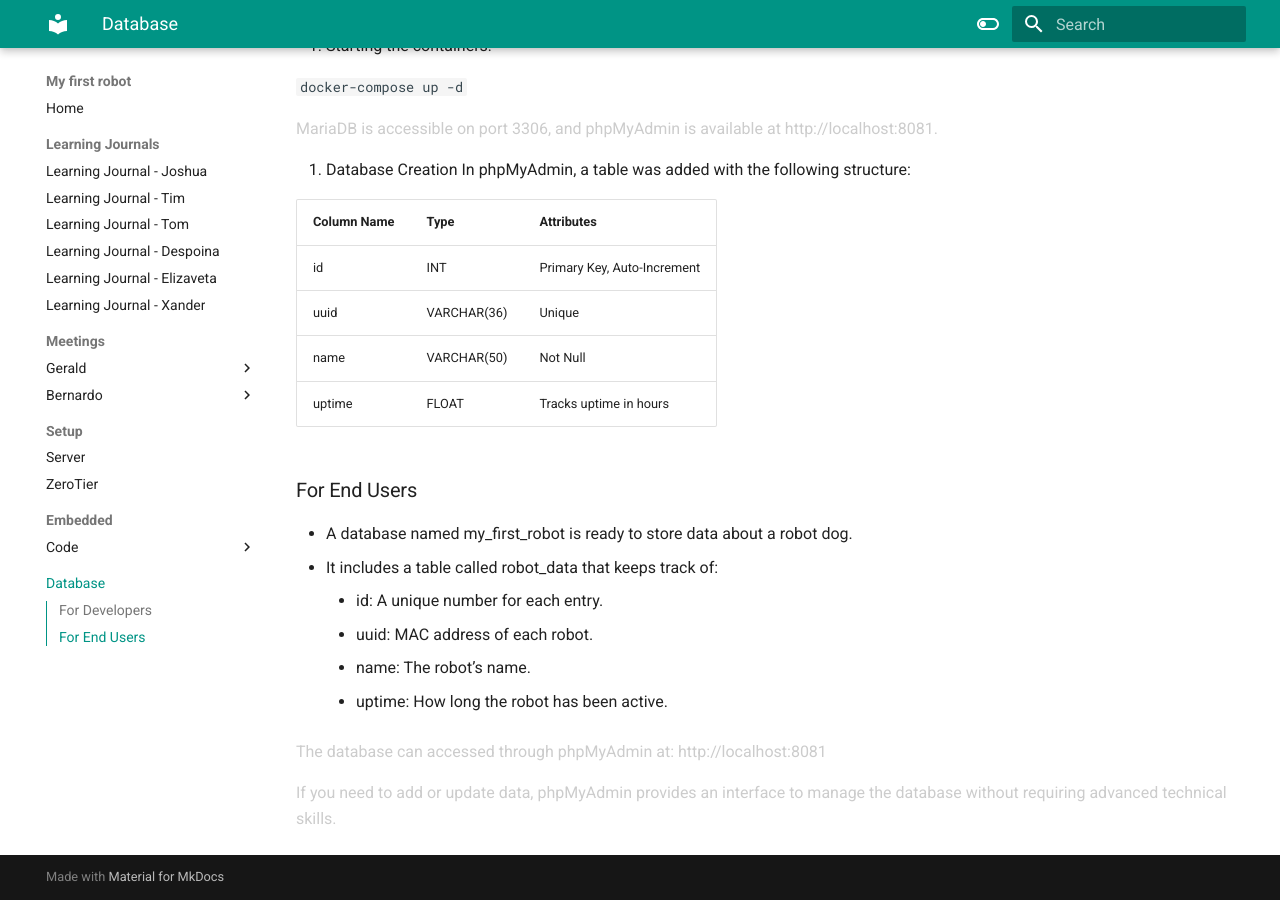
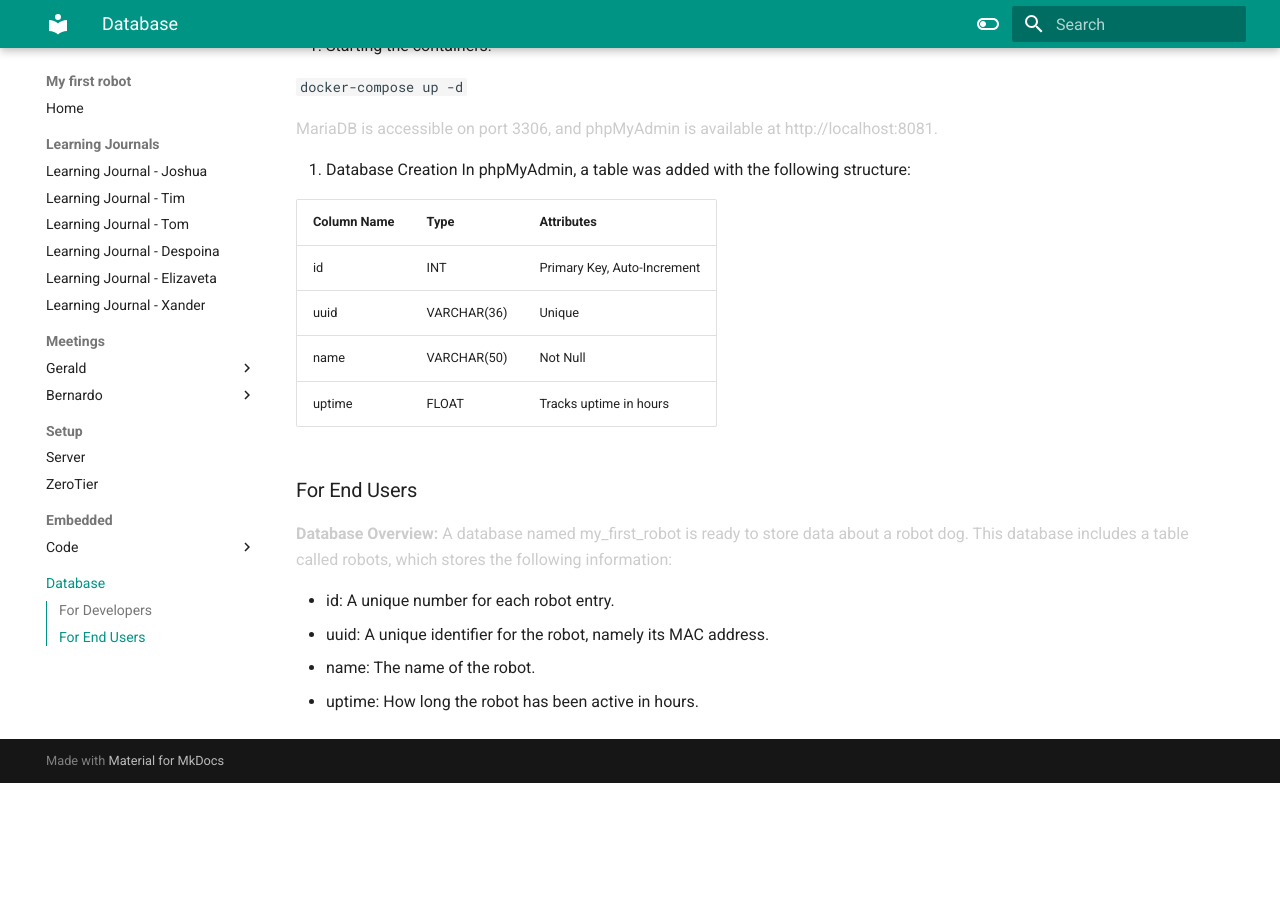
Before and after one commit to VioletHarmon2002/MyFirstRobot, an MkDocs documentation site: the page built from docs/database.md, in a window 1280 px wide and 900 px high, scrolled down 1029 px. Built offline with MkDocs 1.6.1 and Material for MkDocs 9.7.7, drawn with Linux system fonts in a browser that asks for light colours; after the commit the page ends 1812 px from its top, so only the background shows below that.

Commit message:
Updated: database docs

```diff
--- a/docs/database.md
+++ b/docs/database.md
@@ -66,13 +66,9 @@ In phpMyAdmin, a table was added with the following structure:
 
 ### For End Users
 
-- A database named my_first_robot is ready to store data about a robot dog.
-- It includes a table called robot_data that keeps track of:
-    - id: A unique number for each entry.
-    - uuid: MAC address of each robot.
-    - name: The robot’s name.
-    - uptime: How long the robot has been active.
+**Database Overview:** A database named my_first_robot is ready to store data about a robot dog. This database includes a table called robots, which stores the following information:
 
-The database can accessed through phpMyAdmin at: http://localhost:8081
-
-If you need to add or update data, phpMyAdmin provides an interface to manage the database without requiring advanced technical skills.
+- id: A unique number for each robot entry.
+- uuid: A unique identifier for the robot, namely its MAC address.
+- name: The name of the robot.
+- uptime: How long the robot has been active in hours.
```
